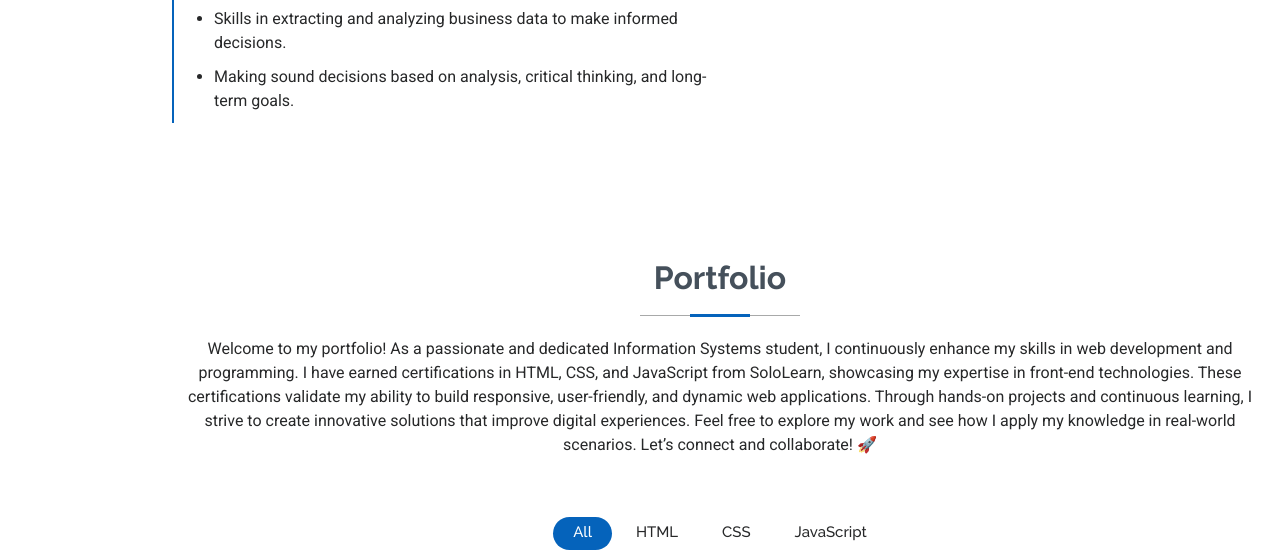
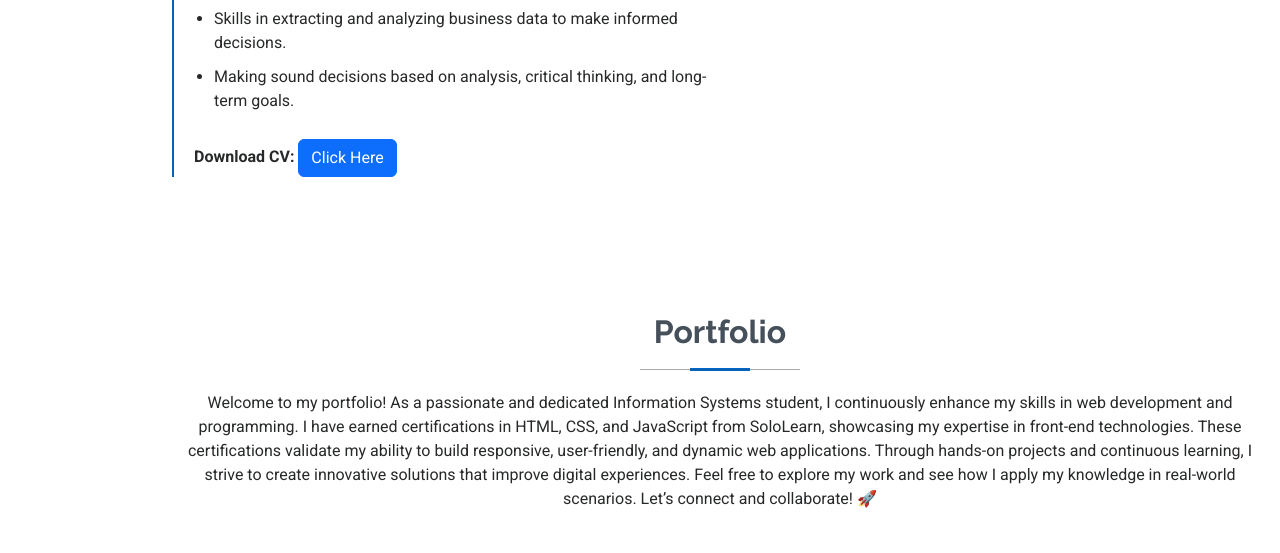
Before and after one commit to kngupana/kngupana.github.io, a plain HTML site: page index.html in a window 1280 px wide. Shown: the part 3440-3993 px from the top of the page. Drawn offline with Linux system fonts and the light colour scheme.

Commit message:
Modify all changes

```diff
--- a/index.html
+++ b/index.html
@@ -230,6 +230,7 @@
                 <li>Skills in extracting and analyzing business data to make informed decisions.</li>
                 <li>Making sound decisions based on analysis, critical thinking, and long-term goals.</li>
               </ul>
+              <p><strong>Download CV:</strong> <a href="https://drive.google.com/file/d/1Mi8sJRkf0p4Q9dQldIzA4b7moYH2yK96/view?usp=sharing" target="_blank" class="btn btn-primary">Click Here</a></p>
             </div><!-- Edn Resume Item -->
 
           </div>
```
